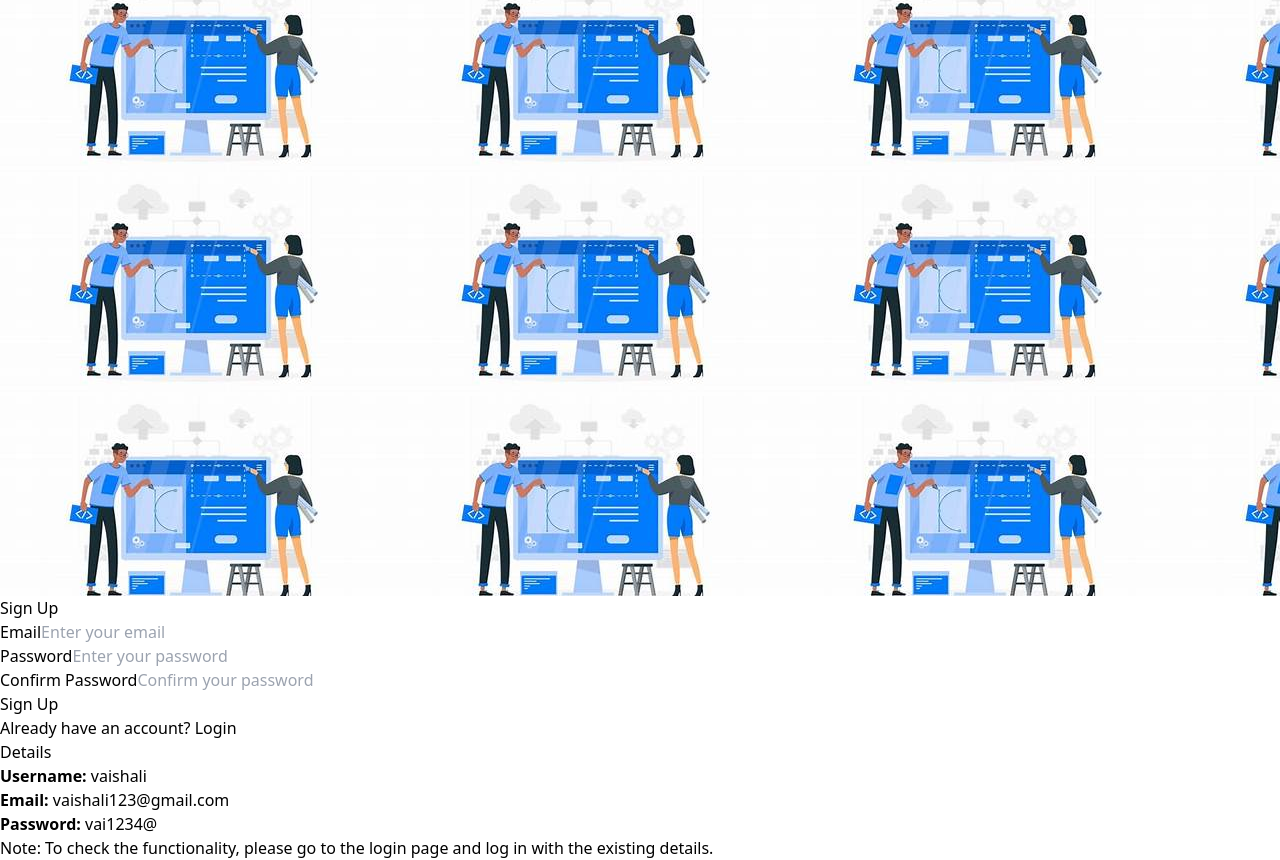
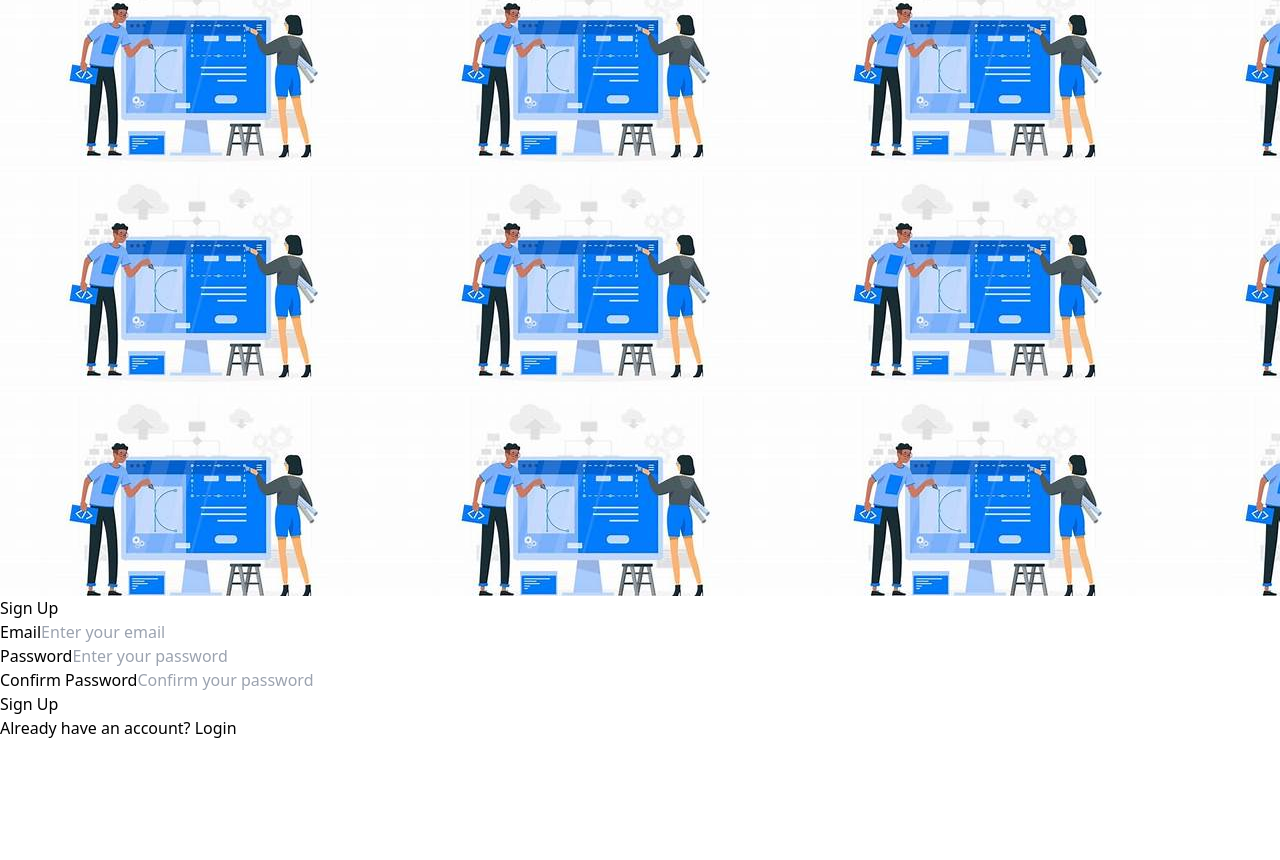
Before and after one commit to singhvaishu/notefrontend, a React (Vite) app: page / in a window 1280 px wide. Shown: the part 284-1144 px from the top of the page. After the commit the page ends 1024 px from the top, so only its background shows below. Built offline with nearby package versions, Linux system fonts and the light colour scheme.

Commit message:
Update signup.jsx

```diff
--- a/src/pages/signup.jsx
+++ b/src/pages/signup.jsx
@@ -148,23 +148,7 @@ const Signup = () => {
                                     </a>
                                 </p>
                             </div>
-                            <div className="mt-5 p-6 rounded-lg shadow-md bg-gray-200 text-center">
-                                <h6 className="text-lg font-medium mb-3">Details</h6>
-                                <p className="text-base">
-                                    <strong>Username:</strong> vaishali
-                                </p>
-                                <p className="text-base">
-                                    <strong>Email:</strong> vaishali123@gmail.com
-                                </p>
-                                <p className="text-base">
-                                    <strong>Password:</strong> vai1234@
-                                </p>
 
-                                {/* Note to guide user */}
-                                <p className="text-sm mt-4 text-gray-600">
-                                    Note: To check the functionality, please go to the login page and log in with the existing details.
-                                </p>
-                            </div>
 
                         </main>
                     </div>
```
